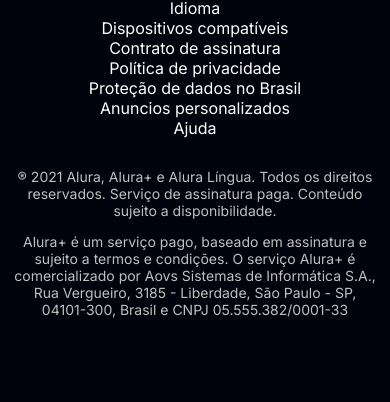
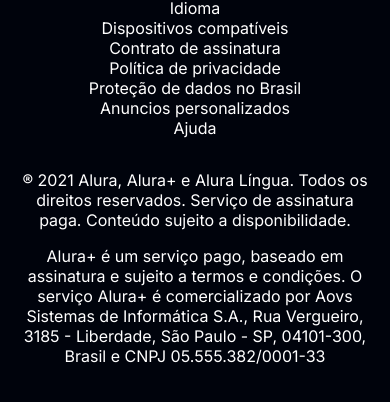
Before and after one commit to Neoprot/Aluraplus, a plain HTML site: page index.html in a window 390 px wide. Shown: the part 4507-4909 px from the top of the page. Before the commit the page ends 4873 px from the top, so only its background shows below. Drawn offline with Linux system fonts and the light colour scheme.

Commit message:
implementando responsividade

```diff
--- a/index.html
+++ b/index.html
@@ -88,8 +88,8 @@
                 <a href="#" class="lista__link">Ajuda</a>
             </li>
         </ul>
-        <p class="rodape__texto">® 2021 Alura, Alura+ e Alura Língua. Todos os direitos reservados. Serviço de assinatura paga. Conteúdo sujeito a disponibilidade.</p>
-        <p class="rodape__texto">Alura+ é um serviço pago, baseado em assinatura e sujeito a termos e condições. O serviço Alura+ é comercializado por Aovs Sistemas de Informática S.A., Rua Vergueiro, 3185 - Liberdade, São Paulo - SP, 04101-300, Brasil e CNPJ 05.555.382/0001-33</p>
+        <p>® 2021 Alura, Alura+ e Alura Língua. Todos os direitos reservados. Serviço de assinatura paga. Conteúdo sujeito a disponibilidade.</p>
+        <p>Alura+ é um serviço pago, baseado em assinatura e sujeito a termos e condições. O serviço Alura+ é comercializado por Aovs Sistemas de Informática S.A., Rua Vergueiro, 3185 - Liberdade, São Paulo - SP, 04101-300, Brasil e CNPJ 05.555.382/0001-33</p>
     </footer>
 </body>
 </html>
--- a/styles.css
+++ b/styles.css
@@ -199,7 +199,7 @@
         margin: 3em 0;
     }
 
-    .rodape__texto{
+    .rodape p{
         margin: 1em 1em 0 1em;
     }
 }
```
